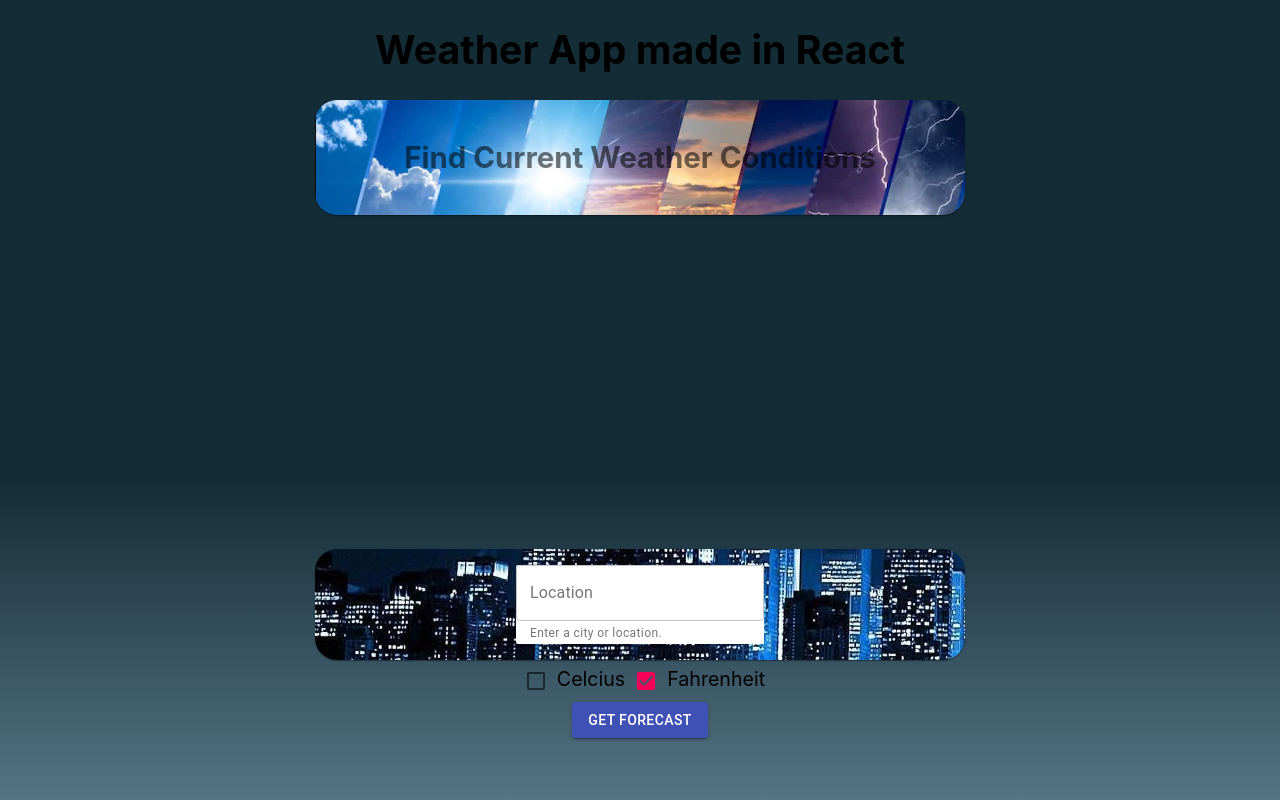
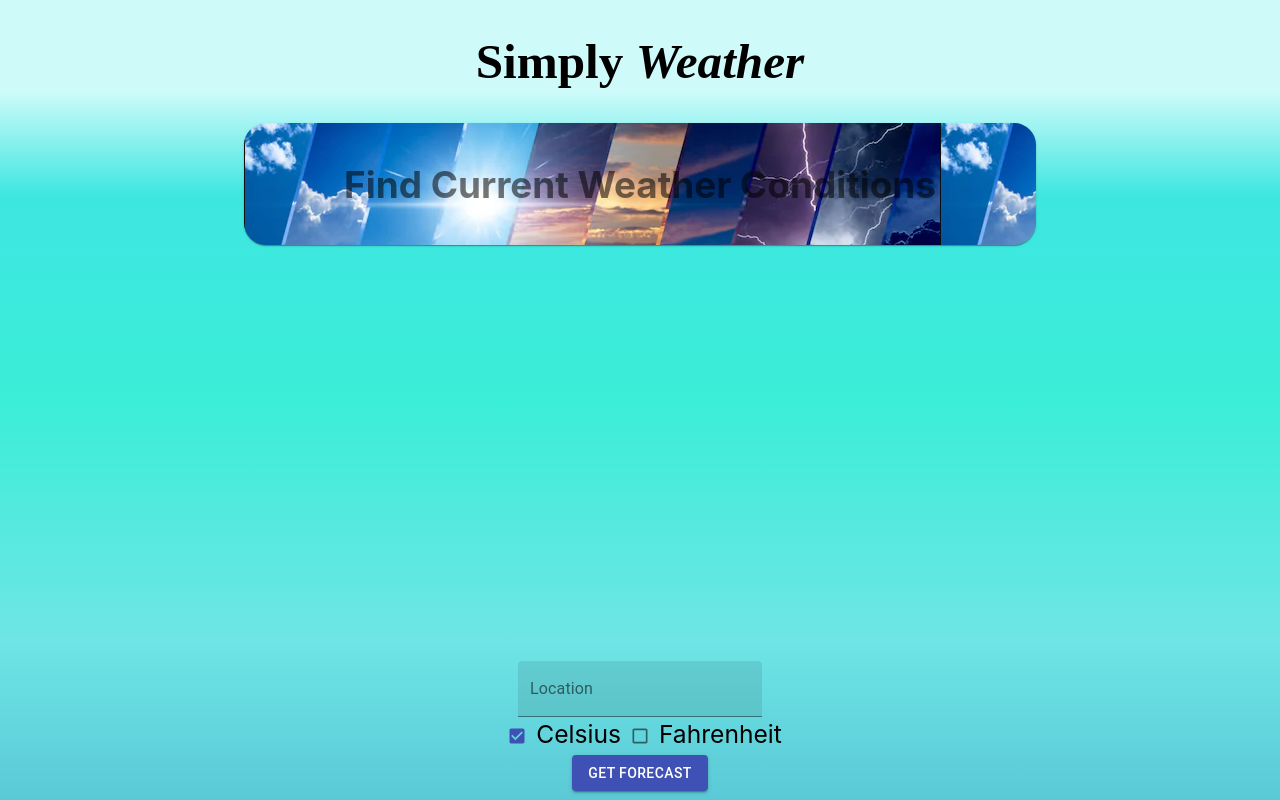
Before and after one commit to BenjaminHardwick/weather-app, a React (Create React App) app: page / in a window 1280 px wide. Shown: the top 800 px of the page. Built offline with nearby package versions, Linux system fonts and the light colour scheme.

Commit message:
fixed a lot of issues, and reworked UI

```diff
--- a/package.json
+++ b/package.json
@@ -4,11 +4,13 @@
   "private": true,
   "dependencies": {
     "@material-ui/core": "^4.11.0",
+    "@material-ui/lab": "^4.0.0-alpha.56",
     "@testing-library/jest-dom": "^4.2.4",
     "@testing-library/react": "^9.5.0",
     "@testing-library/user-event": "^7.2.1",
     "react": "^16.13.1",
     "react-dom": "^16.13.1",
+    "react-image-magnify": "^2.7.4",
     "react-scripts": "3.4.3"
   },
   "scripts": {
--- a/src/App.css
+++ b/src/App.css
@@ -3,13 +3,40 @@
   height: 100%;
   min-height: 100vh;
   display: flex;
-  font-size: calc(10px + 0.75vw);
-  background: rgb(119, 153, 173);
+  font-size: calc(15px + 0.75vw);
+  background: rgb(219, 144, 106);
+  background: -moz-linear-gradient(
+    0deg,
+    rgba(219, 144, 106, 1) 7%,
+    rgba(255, 137, 79, 1) 21%,
+    rgba(88, 198, 212, 1) 37%,
+    rgba(110, 229, 230, 1) 51%,
+    rgba(59, 238, 215, 1) 69%,
+    rgba(62, 230, 225, 1) 85%,
+    rgba(206, 251, 250, 1) 93%
+  );
+  background: -webkit-linear-gradient(
+    0deg,
+    rgba(219, 144, 106, 1) 7%,
+    rgba(255, 137, 79, 1) 21%,
+    rgba(88, 198, 212, 1) 37%,
+    rgba(110, 229, 230, 1) 51%,
+    rgba(59, 238, 215, 1) 69%,
+    rgba(62, 230, 225, 1) 85%,
+    rgba(206, 251, 250, 1) 93%
+  );
   background: linear-gradient(
     0deg,
-    rgba(119, 153, 173, 1) 14%,
-    rgba(20, 44, 54, 1) 57%
+    rgba(219, 144, 106, 1) 7%,
+    rgba(255, 137, 79, 1) 21%,
+    rgba(88, 198, 212, 1) 37%,
+    rgba(110, 229, 230, 1) 51%,
+    rgba(59, 238, 215, 1) 69%,
+    rgba(62, 230, 225, 1) 85%,
+    rgba(206, 251, 250, 1) 93%
   );
+  filter: progid:DXImageTransform.Microsoft.gradient(startColorstr="#db906a",endColorstr="#cefbfa",GradientType=1);
+  filter: progid:DXImageTransform.Microsoft.gradient(startColorstr="#db906a",endColorstr="#cefbfa",GradientType=1);
   flex-direction: column;
   align-items: center;
   justify-content: center;
--- a/src/App.js
+++ b/src/App.js
@@ -5,12 +5,22 @@ import './App.css';
 function App() {
   return (
     <div className="App">
-      <div style={{ minWidth: '200%;' }}>
-        <h1>Weather App made in React</h1>
-
+      <div>
         <Forecast />
       </div>
-      <footer>Page created by Benjamin Hardwick</footer>
+      <footer>
+        Page created by{' '}
+        <a
+          target="_blank"
+          rel="noopener noreferrer"
+          href="https://github.com/BenjaminHardwick"
+        >
+          Benjamin Hardwick
+        </a>
+      </footer>
+      <span role="img" aria-labelledby="emoji group">
+        📱 ☀️ 😱  ☔️{' '}
+      </span>
     </div>
   );
 }
--- a/src/components/Conditions/Conditions.js
+++ b/src/components/Conditions/Conditions.js
@@ -23,62 +23,60 @@ const Conditions = props => {
   const classes = useStyle();
   return (
     <div>
+      {props.error && <h3>We have reached our monthly quota of API requests <span aria-labelledby="sadface emoji"role="img">😔</span></h3>}
+      {props.loading && <div></div>}
       {props.responseObj.cod === 200 ? (
         <div>
           {props.responseObj.weather[0].main === 'Clouds' ? (
             <Paper
               className={classes.paper}
-              style={{ backgroundImage: `url(${clouds})`,  fontSize: 'calc(10px + 0.75vw)',  }}
+              style={{
+                backgroundImage: `url(${clouds})`,
+                fontSize: 'calc(10px + 0.75vw)',
+              }}
             >
               <p>
                 <strong>{props.responseObj.name}</strong>
               </p>
-              <p>
-                <h1>{Math.round(props.responseObj.main.temp)}°</h1>
-                with {props.responseObj.weather[0].description}
-              </p>
+
+              <h1>{Math.round(props.responseObj.main.temp)}°</h1>
+              <h2> with {props.responseObj.weather[0].description}</h2>
             </Paper>
           ) : null}
           {props.responseObj.weather[0].main === 'Rain' ? (
             <Paper
               className={classes.paper}
-              style={{ backgroundImage: `url(${rain})`, }}
+              style={{ backgroundImage: `url(${rain})` }}
             >
               <p>
                 <strong>{props.responseObj.name}</strong>
               </p>
-              <p>
-                <h1>{Math.round(props.responseObj.main.temp)}°</h1>
-                <h2>with {props.responseObj.weather[0].description}</h2>
-              </p>
+              <h1>{Math.round(props.responseObj.main.temp)}°</h1>
+              <h2> with {props.responseObj.weather[0].description}</h2>
             </Paper>
           ) : null}
           {props.responseObj.weather[0].main === 'Snow' ? (
             <Paper
               className={classes.paper}
-              style={{ backgroundImage: `url(${snow})`,}}
+              style={{ backgroundImage: `url(${snow})` }}
             >
               <p>
                 <strong>{props.responseObj.name}</strong>
               </p>
-              <p>
-                <h1>{Math.round(props.responseObj.main.temp)}°</h1>
-                <h2>{props.responseObj.weather[0].description}</h2>
-              </p>
+              <h1>{Math.round(props.responseObj.main.temp)}°</h1>
+              <h2> with {props.responseObj.weather[0].description}</h2>
             </Paper>
           ) : null}
           {props.responseObj.weather[0].main === 'Clear' ? (
             <Paper
               className={classes.paper}
-              style={{ backgroundImage: `url(${clear})`, }}
+              style={{ backgroundImage: `url(${clear})` }}
             >
               <p>
                 <strong>{props.responseObj.name}</strong>
               </p>
-              <p>
-                <h1>{Math.round(props.responseObj.main.temp)}°</h1>
-                with {props.responseObj.weather[0].description}
-              </p>
+              <h1>{Math.round(props.responseObj.main.temp)}°</h1>
+              <h2> with {props.responseObj.weather[0].description}</h2>
             </Paper>
           ) : null}
         </div>
--- a/src/components/Forecast/Forecast.js
+++ b/src/components/Forecast/Forecast.js
@@ -1,7 +1,6 @@
 import React, { useState } from 'react';
 import image from './images/weatheroptions.png';
 
-import cityImage from './images/city.jpg';
 import Conditions from '../Conditions/Conditions';
 import { Button, TextField, Checkbox, Grid, Paper } from '@material-ui/core';
 import { makeStyles } from '@material-ui/core/styles';
@@ -12,7 +11,7 @@ const useStyles = makeStyles(theme => ({
     paddingBlock: '26ch',
   },
   paper: {
-    padding: theme.spacing(2),
+    padding: theme.spacing(),
     textAlign: 'center',
     color: theme.palette.text.secondary,
     width: '50ch',
@@ -22,11 +21,27 @@ const useStyles = makeStyles(theme => ({
 const Forecast = () => {
   let [responseObj, setResponseObj] = useState({});
   let [city, setCity] = useState('');
-  let [unit, setUnit] = useState('imperial');
-  const uriEncodedCity = encodeURIComponent(city);
+  let [unit, setUnit] = useState('metric');
+  let [error, setError] = useState(false);
+  let [loading, setLoading] = useState(false);
+
   const classes = useStyles();
+
   function getForecast(e) {
     e.preventDefault();
+
+    if (city.length === 0) {
+      return setError(true);
+    }
+
+    // Clearing the useState to prepare for new data.
+
+    setError(false);
+    setResponseObj({});
+
+    setLoading(true);
+
+    const uriEncodedCity = encodeURIComponent(city);
     fetch(
       `https://community-open-weather-map.p.rapidapi.com/weather?units=${unit}&q=${uriEncodedCity}`,
       {
@@ -39,21 +54,26 @@ const Forecast = () => {
         },
       }
     )
-      .then(response => response.json())
       .then(response => {
+        if (response.cod !== 200) {
+          throw new Error();
+        }
+
         setResponseObj(response);
-      })
-
-      .then(response => {
-        console.log(response);
+        setLoading(false);
       })
       .catch(err => {
-        console.log(err);
+        setError(true);
+        setLoading(false);
+        console.log(err.message);
       });
   }
   return (
     <div>
       <center>
+        <h1 style={{ fontFamily: '-moz-initial' }}>
+          Simply <i>Weather</i>
+        </h1>
         <Grid container spacing={3}>
           <Grid className={classes.root} item xs={12}>
             {' '}
@@ -66,53 +86,48 @@ const Forecast = () => {
           </Grid>
           <form className={classes.root} onSubmit={getForecast}>
             <Grid item xs={12}>
-              <Paper
-                className={classes.paper}
-                style={{ backgroundImage: `url(${cityImage})` }}
-              >
               <TextField
-                  style={{ backgroundColor: 'white', borderRadius: '2px' }}
-                  helperText="Enter a city or location."
-                  id="outlined-basic"
+                id="filled-basic"
                 label="Location"
-                  variant="outlined"
+                variant="filled"
                 color="primary"
                 maxLength="50"
                 value={city}
                 onChange={e => setCity(e.target.value)}
-                />{' '}
-              </Paper>
+              />
             </Grid>
-            <label>
             <Checkbox
-                type="radio"
+              size="small"
+              color="primary"
               name="units"
               checked={unit === 'metric'}
               value="metric"
               onChange={e => setUnit(e.target.value)}
             />
-              Celcius
-            </label>
-            <label>
+            Celsius
             <Checkbox
-                type="radio"
+              color="primary"
               name="units"
+              size="small"
               checked={unit === 'imperial'}
               value="imperial"
               onChange={e => setUnit(e.target.value)}
             />
             Fahrenheit
-            </label>
             <div>
               <Button onClick={getForecast} variant="contained" color="primary">
                 Get Forecast
               </Button>
             </div>
+            <br />
           </form>{' '}
         </Grid>
         <Grid>
-          <br />
-          <Conditions responseObj={responseObj} />
+          <Conditions
+            responseObj={responseObj}
+            error={error}
+            loading={loading}
+          />
         </Grid>
         <br />
       </center>
```
Also changed, not shown: 1 other file (tests, documents, lock files or other folders). Lines whose indentation alone changed are shown as unchanged.
